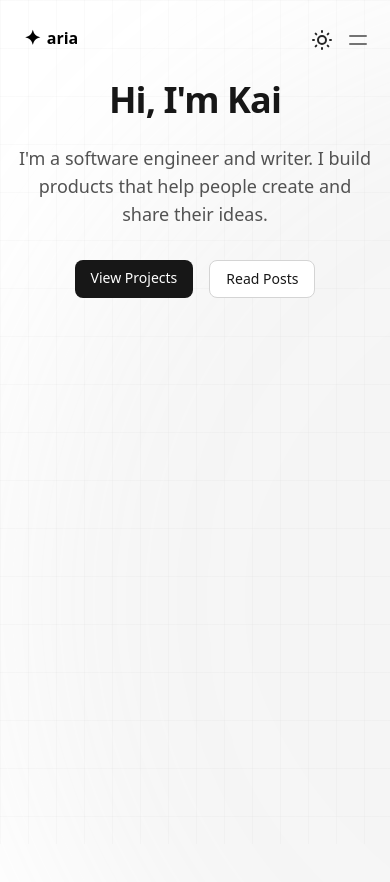
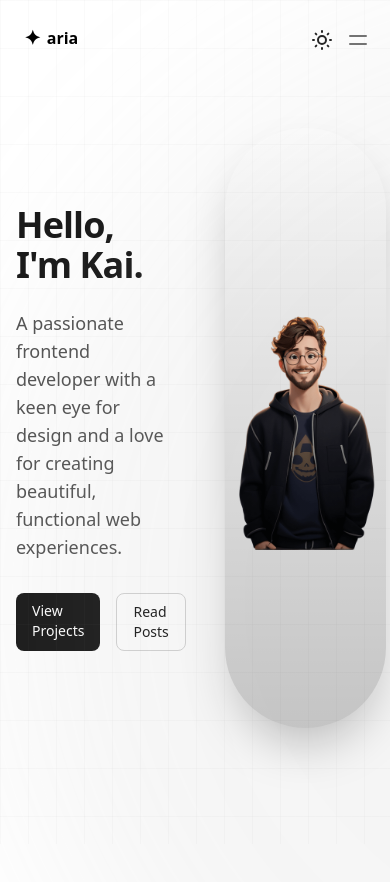
Before and after one commit to Ember-Moth/LandingPage, a Next.js app: page / in a window 390 px wide. Shown: the top 882 px of the page. Built offline with nearby package versions, Linux system fonts and the light colour scheme.

Commit message:
feat: update home page layout with responsive design and animations

```diff
--- a/src/app/page.tsx
+++ b/src/app/page.tsx
@@ -2,10 +2,10 @@
 
 import Image from 'next/image'
 import Link from 'next/link'
-import Navbar from '@/components/Navbar'
-import '../styles/globals.css'
 import '/public/css/main.BuTeG91x.css'
 import '/public/css/about.D3sawUWR.css'
+import ThemeToggle from '@/components/ThemeToggle'
+import Navbar from '@/components/Navbar'
 
 export default function Home() {
   return (
@@ -19,27 +19,40 @@ export default function Home() {
         <Navbar />
 
         <div className="flex-grow">
-          <div className="relative flex flex-col items-center justify-center px-4 mx-auto max-w-7xl sm:px-6 lg:px-8">
-            <div className="flex flex-col items-center justify-center w-full max-w-3xl mx-auto mt-20 text-center">
+          <div className="flex flex-row items-center justify-between w-full max-w-5xl mx-auto px-4 sm:px-6 lg:px-8 mt-32 gap-12">
+            <div className="w-[45%] text-left">
               <h1 className="text-4xl font-bold tracking-tight text-neutral-900 dark:text-white sm:text-6xl">
-                Hi, I'm Kai
+                Hello, I'm Kai.
               </h1>
               <p className="mt-6 text-lg leading-8 text-neutral-600 dark:text-neutral-400">
-                I'm a software engineer and writer. I build products that help people create and share their ideas.
+                A passionate frontend developer with a keen eye for design and a love for creating beautiful, functional web experiences.
               </p>
-              <div className="flex flex-wrap justify-center gap-4 mt-8">
+              <div className="flex flex-row gap-4 mt-8">
                 <Link
                   href="/projects"
-                  className="px-4 py-2 text-sm font-medium text-white bg-neutral-900 rounded-lg hover:bg-neutral-800 dark:bg-white dark:text-neutral-900 dark:hover:bg-neutral-100"
+                  className="px-4 py-2 text-sm font-medium text-white bg-neutral-900 rounded-lg hover:bg-neutral-800 dark:bg-white dark:text-neutral-900 dark:hover:bg-neutral-100 transition-all duration-300 hover:scale-105"
                 >
                   View Projects
                 </Link>
                 <Link
                   href="/posts"
-                  className="px-4 py-2 text-sm font-medium text-neutral-900 bg-white border border-neutral-300 rounded-lg hover:bg-neutral-50 dark:bg-neutral-900 dark:text-white dark:border-neutral-700 dark:hover:bg-neutral-800"
+                  className="px-4 py-2 text-sm font-medium text-neutral-900 bg-white border border-neutral-300 rounded-lg hover:bg-neutral-50 dark:bg-neutral-900 dark:text-white dark:border-neutral-700 dark:hover:bg-neutral-800 transition-all duration-300 hover:scale-105"
                 >
                   Read Posts
                 </Link>
+              </div>
+            </div>
+
+            <div className="w-[45%] flex items-center justify-center">
+              <div className="relative w-[500px] h-[600px] rounded-full overflow-hidden shadow-2xl transition-transform duration-300 hover:scale-105">
+                <Image
+                  src="/assets/images/photo.png"
+                  alt="Kai's photo"
+                  fill
+                  className="object-contain"
+                  priority
+                />
+                <div className="absolute inset-0 bg-gradient-to-t from-black/20 to-transparent"></div>
               </div>
             </div>
           </div>
```
